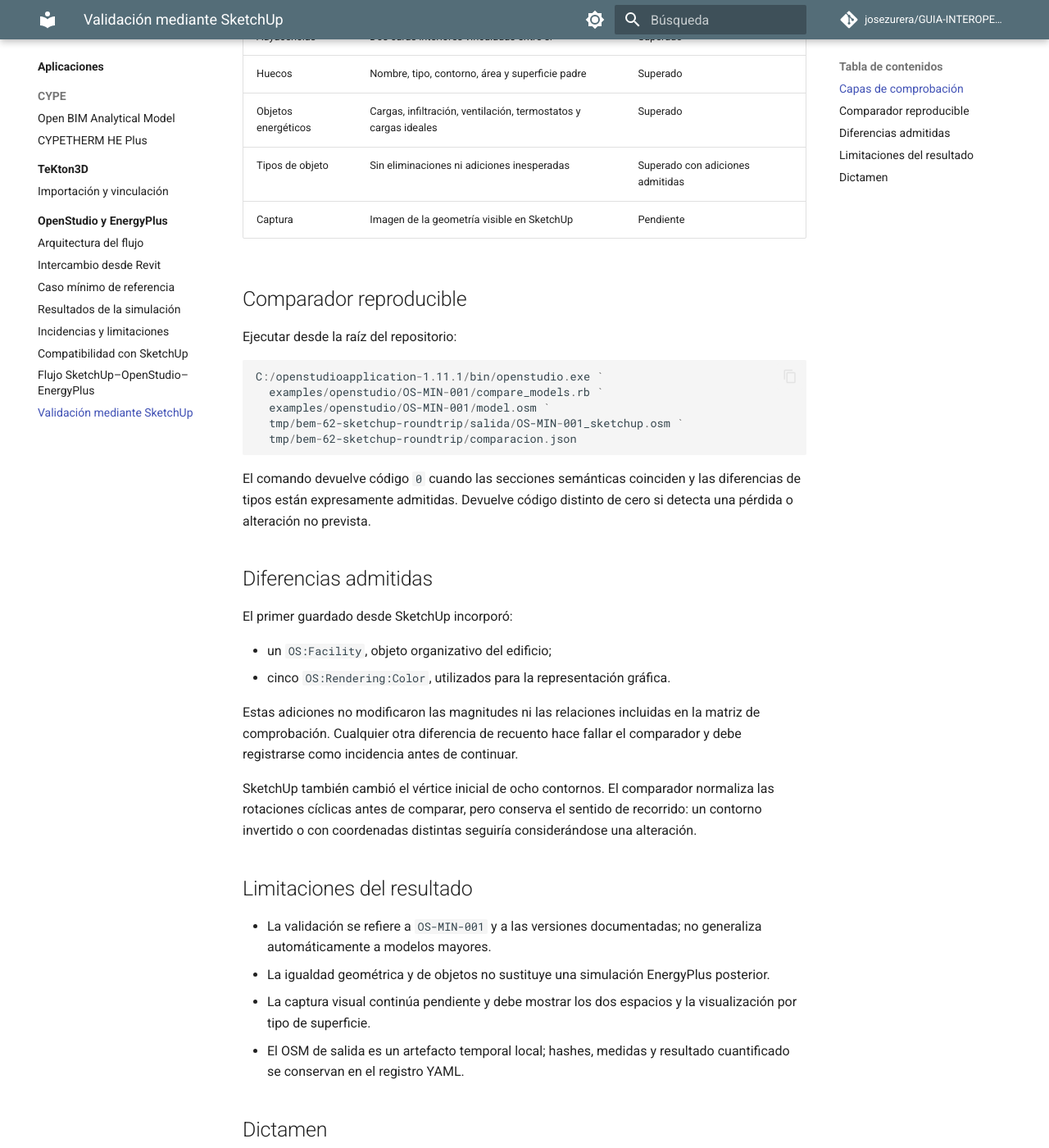
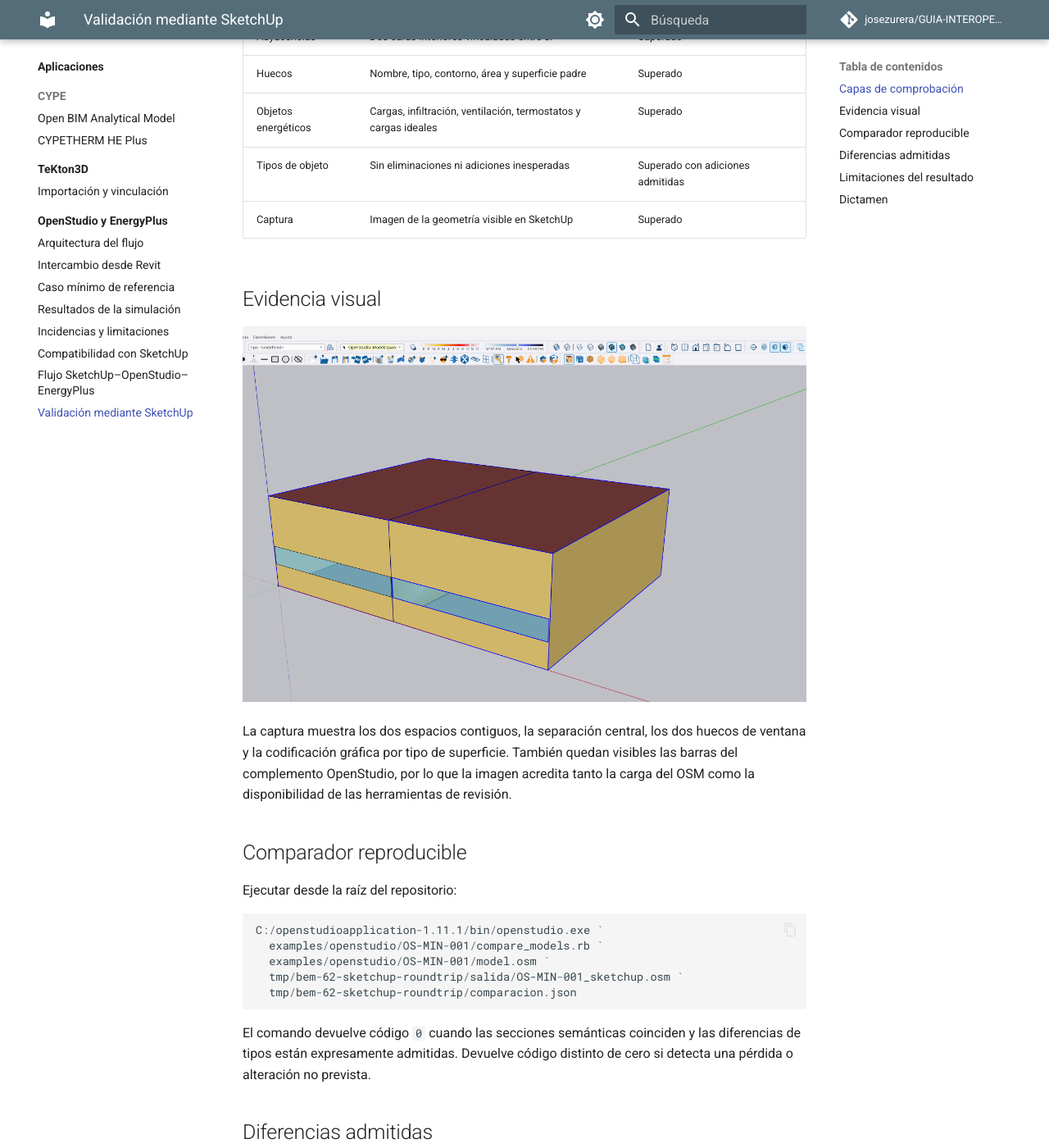
Before and after one commit to josezurera/GUIA-INTEROPERABILIDAD-BIM-MODELOS-ENERGETICOS, an MkDocs documentation site: the page built from docs/04-aplicaciones/openstudio/validacion-sketchup.md, in a window 1280 px wide and 1400 px high, scrolled down 622 px. Shown: the whole window at 82% size. Built offline with MkDocs 1.6.1 and Material for MkDocs 9.7.7, drawn with Linux system fonts in a browser that asks for light colours; comment, search, counter and statistics services are not loaded; some of the changed text lies outside the part shown.

Commit message:
Incorporar evidencia visual de SketchUp (BEM-63)

```diff
--- a/docs/04-aplicaciones/openstudio/validacion-sketchup.md
+++ b/docs/04-aplicaciones/openstudio/validacion-sketchup.md
@@ -13,7 +13,13 @@ Esta página define la validación de ida y vuelta de `OS-MIN-001` mediante Open
 | Huecos | Nombre, tipo, contorno, área y superficie padre | Superado |
 | Objetos energéticos | Cargas, infiltración, ventilación, termostatos y cargas ideales | Superado |
 | Tipos de objeto | Sin eliminaciones ni adiciones inesperadas | Superado con adiciones admitidas |
-| Captura | Imagen de la geometría visible en SketchUp | Pendiente |
+| Captura | Imagen de la geometría visible en SketchUp | Superado |
+
+## Evidencia visual
+
+![OS-MIN-001 abierto en SketchUp 2025 con el complemento OpenStudio y visualización por tipo de superficie](../../../assets/images/openstudio/bem-63-sketchup-surface-types.png)
+
+La captura muestra los dos espacios contiguos, la separación central, los dos huecos de ventana y la codificación gráfica por tipo de superficie. También quedan visibles las barras del complemento OpenStudio, por lo que la imagen acredita tanto la carga del OSM como la disponibilidad de las herramientas de revisión.
 
 ## Comparador reproducible
 
@@ -44,7 +50,7 @@ SketchUp también cambió el vértice inicial de ocho contornos. El comparador n
 
 - La validación se refiere a `OS-MIN-001` y a las versiones documentadas; no generaliza automáticamente a modelos mayores.
 - La igualdad geométrica y de objetos no sustituye una simulación EnergyPlus posterior.
-- La captura visual continúa pendiente y debe mostrar los dos espacios y la visualización por tipo de superficie.
+- La captura verifica la apariencia general del caso, pero no sustituye la comparación numérica de contornos y relaciones.
 - El OSM de salida es un artefacto temporal local; hashes, medidas y resultado cuantificado se conservan en el registro YAML.
 
 ## Dictamen
```
Also changed, not shown: CHANGELOG.md (+1 -0 lines), docs/assets/images/openstudio/bem-63-sketchup-surface-types.png (added), 1 other file.
